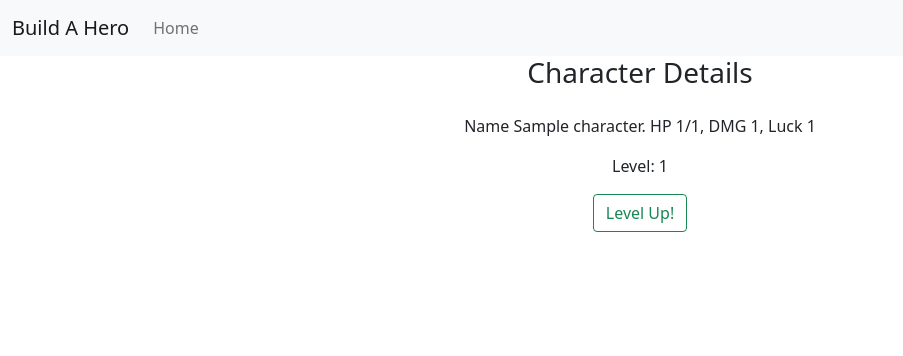
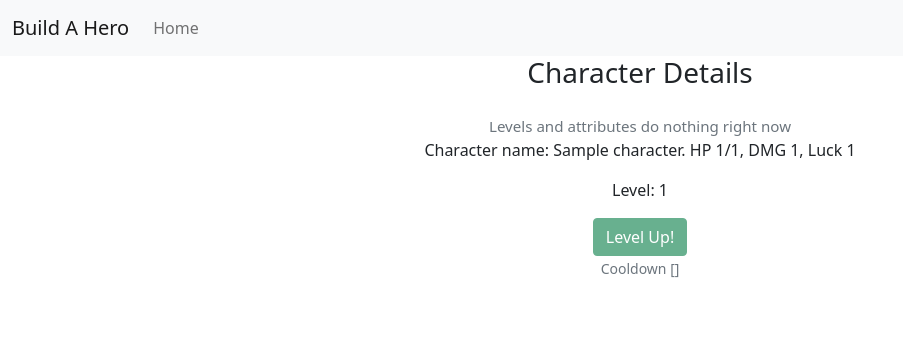
Before and after one commit to IharSha/build_a_hero, a Django app: template wwwhero/templates/wwwhero/character_detail.html in a window 1280 px wide. Shown: the top 356 px of the page, without its empty margins (0-903 px from the left). Run offline with Django 3.2, Linux system fonts and the light colour scheme; tables that the repository leaves empty hold one stand-in row (values such as "Sample post"); the template is opened without the code that fills it: values that come from a table or form of the project are taken from there, most other values are stand-ins (such as "Sample title", 1, 10 or a date in 2020); some libraries are stand-ins or nearby versions.

Commit message:
Character level up cooldown added (#7)
* Maximum Level added;

```diff
--- /dev/null
+++ b/wwwhero/exceptions.py
@@ -0,0 +1,6 @@
+class LevelUpCooldownError(Exception):
+    pass
+
+
+class MaxLevelError(Exception):
+    pass
--- a/wwwhero/models.py
+++ b/wwwhero/models.py
@@ -1,10 +1,16 @@
 from random import randint
+from datetime import timedelta
 
 from django.contrib.auth.models import User
 from django.db import models, transaction
+from django.utils import timezone
+
+from wwwhero.exceptions import LevelUpCooldownError, MaxLevelError
 
 
 class Character(models.Model):
+    MAX_LEVEL = 20
+
     user = models.ForeignKey(User, on_delete=models.CASCADE)
     name = models.CharField(max_length=64, null=False)
     level = models.PositiveSmallIntegerField(default=1)
@@ -14,12 +20,30 @@
     def level_up(self):
         self.level += 1
         attrs, _ = CharacterAttributes.objects.get_or_create(character=self)
+
+        cooldown = CharacterCooldown.objects.filter(
+            character=self,
+            type=CharacterCooldown.Type.LEVEL,
+        ).first()
+        if cooldown and cooldown.until > timezone.now():
+            raise LevelUpCooldownError
+
+        if self.level > self.MAX_LEVEL:
+            raise MaxLevelError
+
         with transaction.atomic():
+            CharacterCooldown.objects.update_or_create(
+                character=self,
+                type=CharacterCooldown.Type.LEVEL,
+                defaults={
+                    'until': timezone.now() + timedelta(seconds=2 ** self.level)
+                }
+            )
             attrs.upgrade()
             self.save()
 
     def __str__(self):
-        return f"{self.name}, level {self.level}"
+        return f"{self.user}, {self.name}, level {self.level}"
 
     class Meta:
         unique_together = ['user', 'name']
@@ -52,11 +76,26 @@
         self.save()
 
     def __str__(self):
-        return f"Name {self.character.name}." \
+        return f"Character name: {self.character.name}." \
                f" HP {self.hp}/{self.max_hp}, DMG {self.dmg}, Luck {self.luck}"
 
     class Meta:
-        verbose_name_plural = "Character Attributes"
+        verbose_name_plural = "Character attributes"
+
+
+class CharacterCooldown(models.Model):
+    class Type(models.TextChoices):
+        LEVEL = "Level"
+        SKILL = "Skill"
+
+    type = models.CharField(
+        max_length=5,
+        choices=Type.choices,
+        default=Type.LEVEL,
+        blank=False
+    )
+    character = models.ForeignKey(Character, on_delete=models.CASCADE)
+    until = models.DateTimeField()
 
 
 class UserVisit(models.Model):
--- a/wwwhero/templates/wwwhero/character_detail.html
+++ b/wwwhero/templates/wwwhero/character_detail.html
@@ -1,10 +1,47 @@
 {% extends 'wwwhero/base.html' %}
 
-{% block title %}Create{% endblock %}
+{% block title %}{{ character.name }}{% endblock %}
 
 {% block content %}
     <h3 class="mb-4">Character Details</h3>
+    <span class="form-text" style="font-size:4mm"> Levels and attributes do nothing right now</span>
     <p>{{ attributes }}</p>
     <p>Level: {{ character.level }}</p>
-    <a class="btn btn-outline-success" href="{% url 'character_level_up' character_id=character.id %}">Level Up!</a>
+    {% if character.level < character.MAX_LEVEL %}
+        <a class="{% if cooldown_s %}disabled{% endif %} btn btn-success" {% if cooldown_s %}tabindex="-1" aria-disabled="true"{% endif %} id="levelup" href="{% url 'character_level_up' %}">
+            Level Up!
+        </a>
+        {% if cooldown_s %}
+            <div class="col-auto" id="hint_div_id">
+                <span id="timer_id" class="form-text"> Cooldown {{ cooldown_s }}</span>
+            </div>
+        {% endif %}
+    {% else %}
+        <a class="disabled btn btn-success" tabindex="-1" aria-disabled="true" id="levelup" href="{% url 'character_level_up' %}">
+            Level Maxed!
+        </a>
+    {% endif %}
+
+
+
+    <script type="text/javascript">
+        let cooldown_ms = {{ cooldown_s }} * 1000;
+        var character_level = {{ character.level }};
+
+        if (cooldown_ms && (character_level < {{ character.MAX_LEVEL }})) {
+            const interval = setInterval(update_timer, 1000);
+            function update_timer() {
+                cooldown_ms = cooldown_ms - 1000;
+                document.getElementById("timer_id").innerHTML = 'Cooldown ' + cooldown_ms / 1000;
+                if (cooldown_ms <= 0) {
+                    var hint = document.getElementById("hint_div_id");
+                    hint.parentNode.removeChild(hint);
+                    document.getElementById("levelup").classList.remove("disabled");
+                    document.getElementById("levelup").removeAttribute("tabindex");
+                    document.getElementById("levelup").removeAttribute("aria-disabled");
+                    clearInterval(interval);
+                }
+            }
+        }
+    </script>
 {% endblock %}
--- a/wwwhero/templates/wwwhero/index.html
+++ b/wwwhero/templates/wwwhero/index.html
@@ -9,7 +9,7 @@
         {% if context.characters %}
             {% if context.selected_char.character %}
                 <p class="w-25 mx-auto">
-                    <a class="list-group-item list-group-item-action" href="{% url 'character_detail' character_id=context.selected_char.character.id %}">
+                    <a class="list-group-item list-group-item-action" href="{% url 'character_select' character_id=context.selected_char.character.id %}">
                         Continue &rarr; {{ context.selected_char.character.name }}
                     </a>
                 </p>
@@ -24,8 +24,8 @@
                         <ul class="list-group list-group-flush w-25 mx-auto">
                             {% for char in context.characters %}
                                 <li class="list-group">
-                                    <a class="list-group-item list-group-item-action {% if char.id == context.selected_char.character.id %}list-group-item-dark{% endif %}" href="{% url 'character_detail' character_id=char.id %}">
-                                        {{ forloop.counter }}. {{ char }}
+                                    <a class="list-group-item list-group-item-action {% if char.id == context.selected_char.character.id %}list-group-item-dark{% endif %}" href="{% url 'character_select' character_id=char.id %}">
+                                        {{ forloop.counter }}. {{ char.name }}, level {{ char.level }}
                                     </a>
                                 </li>
                             {% endfor %}
--- a/wwwhero/urls.py
+++ b/wwwhero/urls.py
@@ -4,13 +4,10 @@
 
 urlpatterns = [
     path('', views.index, name='index'),
-    path('characters/<int:character_id>/', views.character_detail, name='character_detail'),
+    path('characters/<int:character_id>/', views.character_select, name='character_select'),
+    path('character_detail/', views.character_detail, name='character_detail'),
     path('character_create/', views.character_create_view, name='character_create'),
-    path(
-        'characters/<int:character_id>/levelup/',
-        views.character_level_up,
-        name='character_level_up'
-    ),
+    path('character/levelup/', views.character_level_up, name='character_level_up'),
     path('signup/', views.signup_view, name='signup'),
     path('login/', views.login_view, name='login'),
     path('logout/', views.logout_view, name='logout'),
```
Also changed, not shown: wwwhero/admin.py (+7 -2 lines), wwwhero/views.py (+51 -20 lines), wwwhero/migrations/0004_charactercooldown.py (added).
